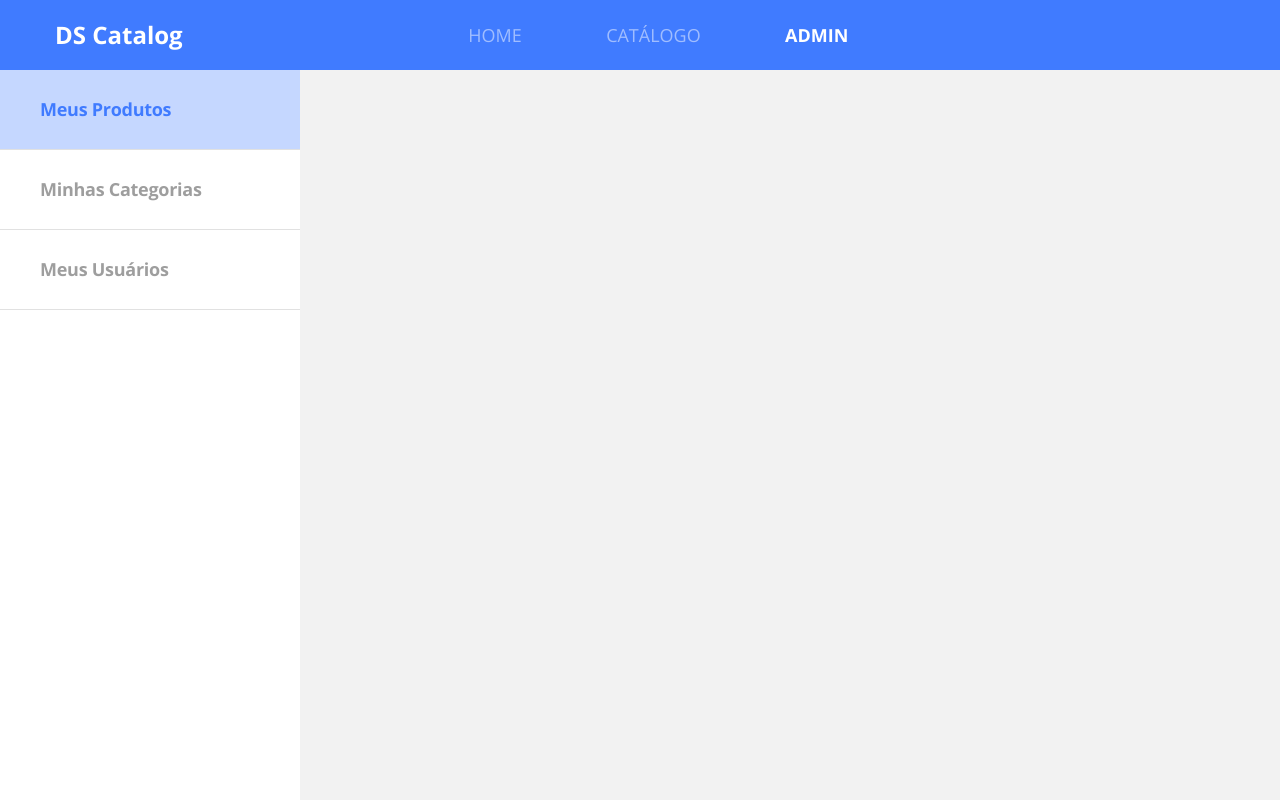
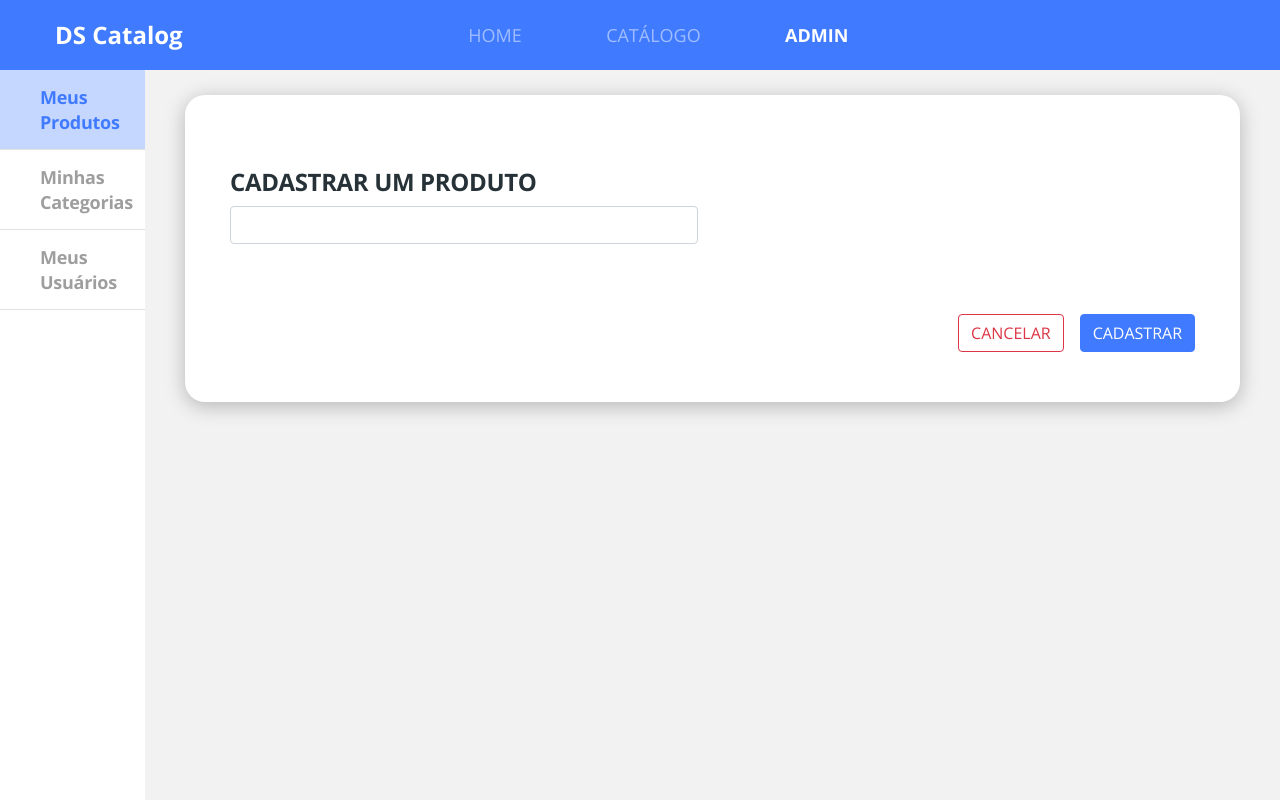
Before and after one commit to eliasnepo/dscatalog-bds, a React (Create React App) app in the folder front-web/: page /admin/products/create in a window 1280 px wide. Built offline with nearby package versions, Linux system fonts and the light colour scheme.

Commit message:
Create base form

```diff
--- a/front-web/src/Routes.tsx
+++ b/front-web/src/Routes.tsx
@@ -1,5 +1,5 @@
 import React from 'react';
-import { BrowserRouter, Route, Switch } from 'react-router-dom';
+import { BrowserRouter, Redirect, Route, Switch } from 'react-router-dom';
 import Navbar from './core/components/Navbar';
 import Admin from './pages/Admin';
 import Catalog from './pages/Catalog';
@@ -19,6 +19,7 @@
             <Route path="/products/:productId">
                 <ProductDetails />
             </Route>
+            <Redirect from="/admin" to="/admin/products" exact/>
             <Route path="/admin">
                 <Admin />
             </Route>
--- a/front-web/src/core/components/Navbar/index.tsx
+++ b/front-web/src/core/components/Navbar/index.tsx
@@ -14,17 +14,17 @@
             <div className="col-6 offset-2">
                 <ul className="main-menu">
                     <li>
-                        <NavLink to="/" activeClassName="active" exact>
+                        <NavLink to="/" exact>
                             HOME
                         </NavLink>
                     </li>
                     <li>
-                        <NavLink to="/products" activeClassName="active">
+                        <NavLink to="/products">
                             CATÁLOGO
                         </NavLink>
                     </li>
                     <li>
-                        <NavLink to="/admin" activeClassName="active">
+                        <NavLink to="/admin">
                             ADMIN
                         </NavLink>
                     </li>
--- /dev/null
+++ b/front-web/src/pages/Admin/components/BaseForm/index.tsx
@@ -0,0 +1,37 @@
+import { useHistory } from 'react-router-dom';
+import './styles.scss';
+
+type Props = {
+    title: string;
+    children: React.ReactNode;
+}
+
+const BaseForm = ({ title, children } : Props) => {
+    const history = useHistory();
+
+    const handleCancel = () => {
+        history.push('../');
+    }
+
+    return(
+        <div className="admin-base-form card-base">
+            <h1 className="base-form-title">
+                {title}
+            </h1>
+            {children}
+            <div className="base-form-actions">
+                <button
+                    className="btn btn-outline-danger border-radius-10 mr-3"
+                    onClick={handleCancel}
+                >
+                    CANCELAR
+                </button>
+                <button className="btn btn-primary">
+                    CADASTRAR
+                </button>
+            </div>
+        </div>
+    );
+}
+
+export default BaseForm;
--- /dev/null
+++ b/front-web/src/pages/Admin/components/BaseForm/styles.scss
@@ -0,0 +1,18 @@
+.admin-base-form {
+    padding: 70px 45px 50px 45px;
+    border-radius: 20px;
+    width: 1055px;
+}
+
+.base-form-title {
+    font-size: 24px;
+    font-weight: bold;
+    line-height: 33px;
+    letter-spacing: -0.015em;
+    color: #263238;
+}
+
+.base-form-actions {
+    margin-top: 70px;
+    text-align: right;
+}
--- a/front-web/src/pages/Admin/components/Navbar/index.tsx
+++ b/front-web/src/pages/Admin/components/Navbar/index.tsx
@@ -1,16 +1,17 @@
+import { NavLink } from 'react-router-dom';
 import './styles.scss';
 
 const Navbar = () => (
     <nav className="admin-nav-container">
         <ul>
             <li>
-                <a href="link" className="admin-nav-item active">Meus Produtos</a>
+                <NavLink to="/admin/products" className="admin-nav-item">Meus Produtos</NavLink>
             </li>
             <li>
-                <a href="link" className="admin-nav-item">Minhas Categorias</a>
+                <NavLink to="/admin/categories" className="admin-nav-item">Minhas Categorias</NavLink>
             </li>
             <li>
-                <a href="link" className="admin-nav-item">Meus Usuários</a>
+                <NavLink to="/admin/users" className="admin-nav-item">Meus Usuários</NavLink>
             </li>
         </ul>
     </nav>
--- /dev/null
+++ b/front-web/src/pages/Admin/components/Products/Form/index.tsx
@@ -0,0 +1,16 @@
+import BaseForm from "../../BaseForm";
+import './styles.scss';
+
+const Form = () => {
+    return(
+        <BaseForm title="CADASTRAR UM PRODUTO">
+            <div className="row">
+                <div className="col-6">
+                    <input type="text" className="form-control" />
+                </div>
+            </div>
+        </BaseForm>
+    );
+}
+
+export default Form;
--- /dev/null
+++ b/front-web/src/pages/Admin/components/Products/List/index.tsx
@@ -0,0 +1,19 @@
+import { useHistory } from 'react-router-dom';
+
+const List = () => {
+    const history = useHistory();
+
+    const handleCreate = () => {
+        history.push('/admin/products/create');
+    }
+
+    return(
+        <div className="admin-products-list">
+            <button className="btn btn-primary btn-lg" onClick={handleCreate}>
+                ADICIONAR
+            </button>
+        </div>
+    );
+}
+
+export default List;
--- /dev/null
+++ b/front-web/src/pages/Admin/components/Products/index.tsx
@@ -0,0 +1,23 @@
+import { Route, Switch } from "react-router-dom";
+import List from "./List";
+import Form from './Form';
+
+const Products = () => {
+    return (
+        <div>
+            <Switch>
+                <Route path="/admin/products" exact>
+                    <List />
+                </Route>
+                <Route path="/admin/products/create">
+                    <Form />
+                </Route>
+                <Route path="/admin/products/:productId">
+                    <h1>Editar novo produto</h1>
+                </Route>
+            </Switch>
+        </div>
+    );
+}
+
+export default Products;
--- a/front-web/src/pages/Admin/index.tsx
+++ b/front-web/src/pages/Admin/index.tsx
@@ -1,10 +1,26 @@
 import React from 'react';
+import { Route, Switch } from 'react-router-dom';
 import Navbar from './components/Navbar';
+import Products from './components/Products';
+import './styles.scss';
 
 function Admin() {
     return (
-        <div>
+        <div className="admin-container">
             <Navbar />
+            <div className="admin-content">
+                <Switch>
+                    <Route path="/admin/products">
+                        <Products />
+                    </Route>
+                    <Route path="/admin/categories">
+                        <h1>Categories</h1>
+                    </Route>
+                    <Route path="/admin/users">
+                        <h1>Users</h1>
+                    </Route>
+                </Switch>
+            </div>
         </div>
     )
 }
--- /dev/null
+++ b/front-web/src/pages/Admin/styles.scss
@@ -0,0 +1,8 @@
+.admin-container {
+    display: flex;
+}
+
+.admin-content {
+    padding: 25px 40px 45px 40px;
+    flex: 1;
+}
```
Also changed, not shown: front-web/src/pages/Admin/components/Products/Form/styles.scss (added), 1 other file (tests, documents, lock files or other folders).
